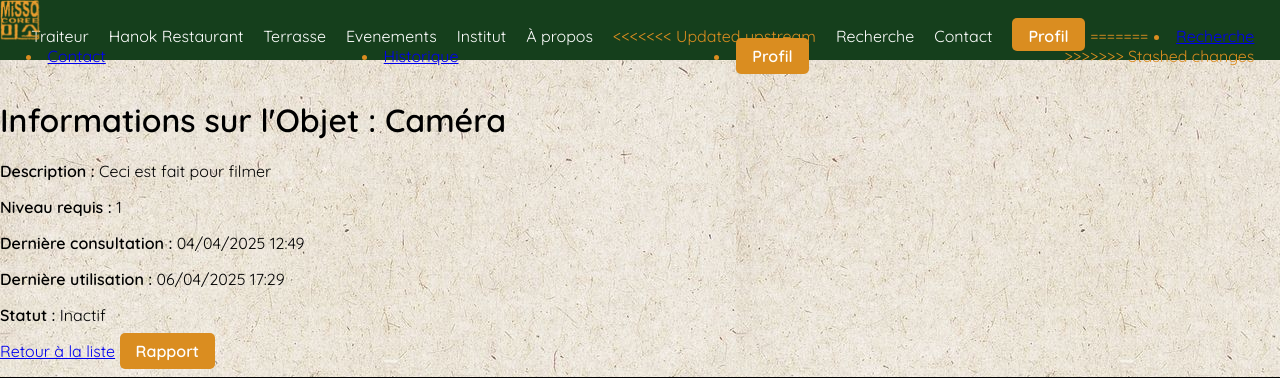
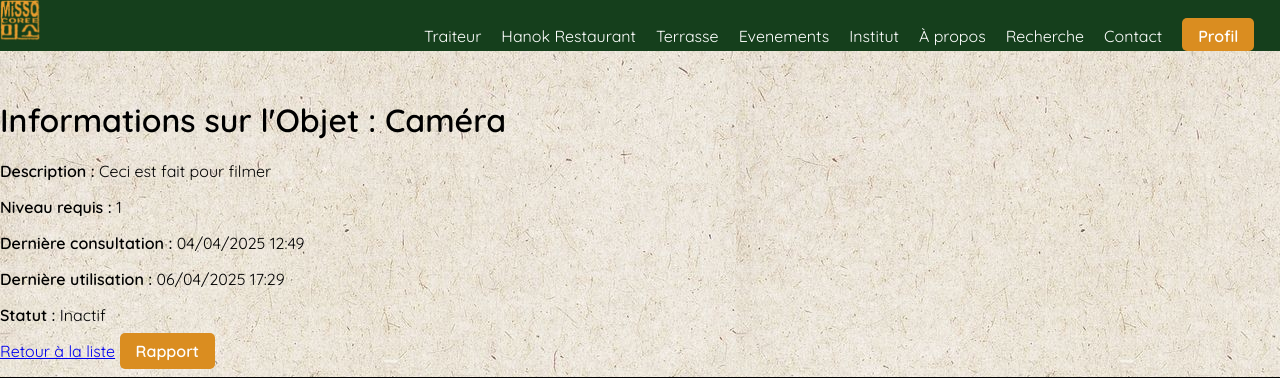
Before and after one commit to chrmil/misso, a Django app: page /objets_connectes/info/1/ in a window 1280 px wide. Shown: the top 378 px of the page. Run offline with Django 5.2, Linux system fonts and the light colour scheme; a user stored in the database is signed in; data comes from the database, SQL or seed files in the repository; both versions use the stored data as it was after the commit.

Commit message:
Bug regler

```diff
--- a/objets_connectes/templates/objets_connectes/base.html
+++ b/objets_connectes/templates/objets_connectes/base.html
@@ -26,20 +26,8 @@
                 <li><a href="{% url 'evenements' %}">Evenements</a></li>
                 <li><a href="{% url 'page_view' 'institut'%}">Institut</a></li>
                 <li><a href="{% url 'page_view' 'a-propos' %}">À propos</a></li>
-<<<<<<< Updated upstream
-                <li ><a href="{% url 'recherche' %}">Recherche</a></li>
-                <li ><a href="{% url 'page_view' 'accueil' %}#contact">Contact</a></li>
-                {% if user.is_authenticated %}
-                  <li>  <a href="{% url 'profil' %}" class="btns">Profil</a></li>
-                {% else %}
-                    <li>   <a href="{% url 'connexion' %}" class="btns">Se connecter</a></li>
-                {% endif %}
-                </ul>
-                </div>
-=======
                 <li><a href="{% url 'recherche' %}">Recherche</a></li>
                 <li><a href="{% url 'page_view' 'accueil' %}#contact">Contact</a></li>
-                <li><a href="{% url 'afficher_historique' %}">Historique</a></li>
                 <li>
                     {% if user.is_authenticated %}
                         <a href="{% url 'profil' %}" class="btns">Profil</a>
@@ -48,7 +36,6 @@
                     {% endif %}
                 </li>
             </ul>
->>>>>>> Stashed changes
         </nav>
         <script>
             function show() {
```
Also changed, not shown: db.sqlite3.
